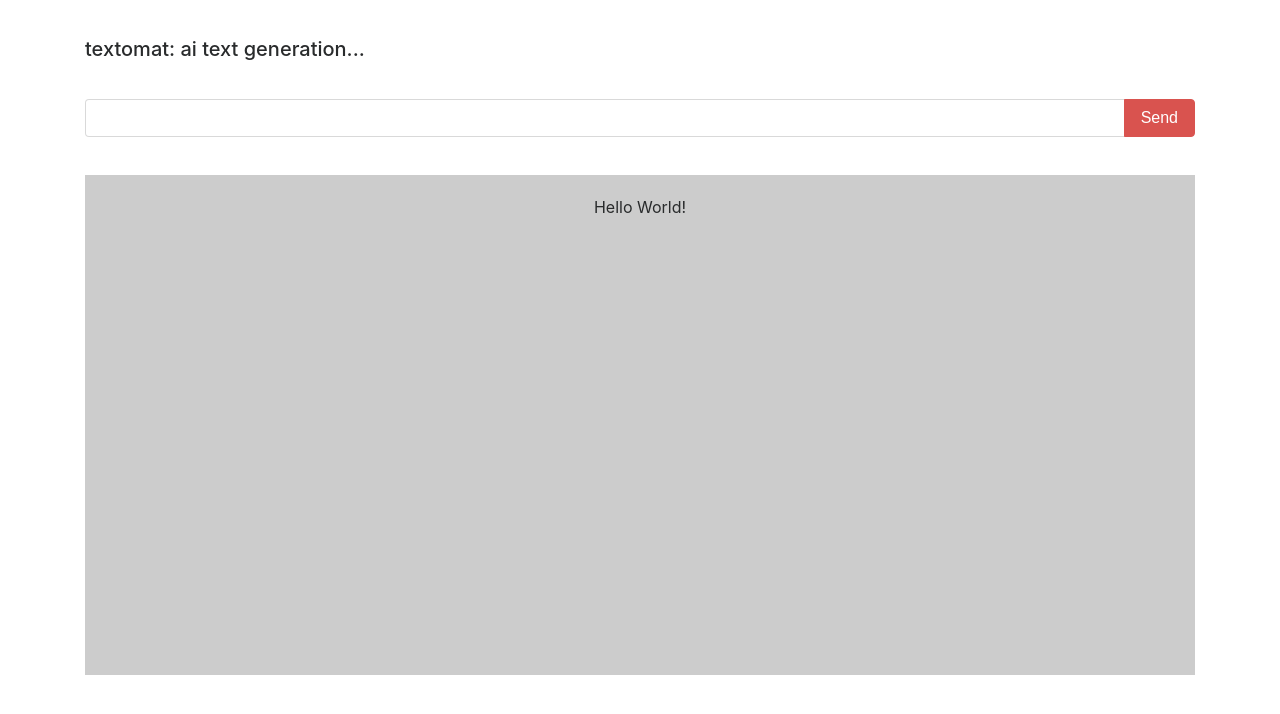
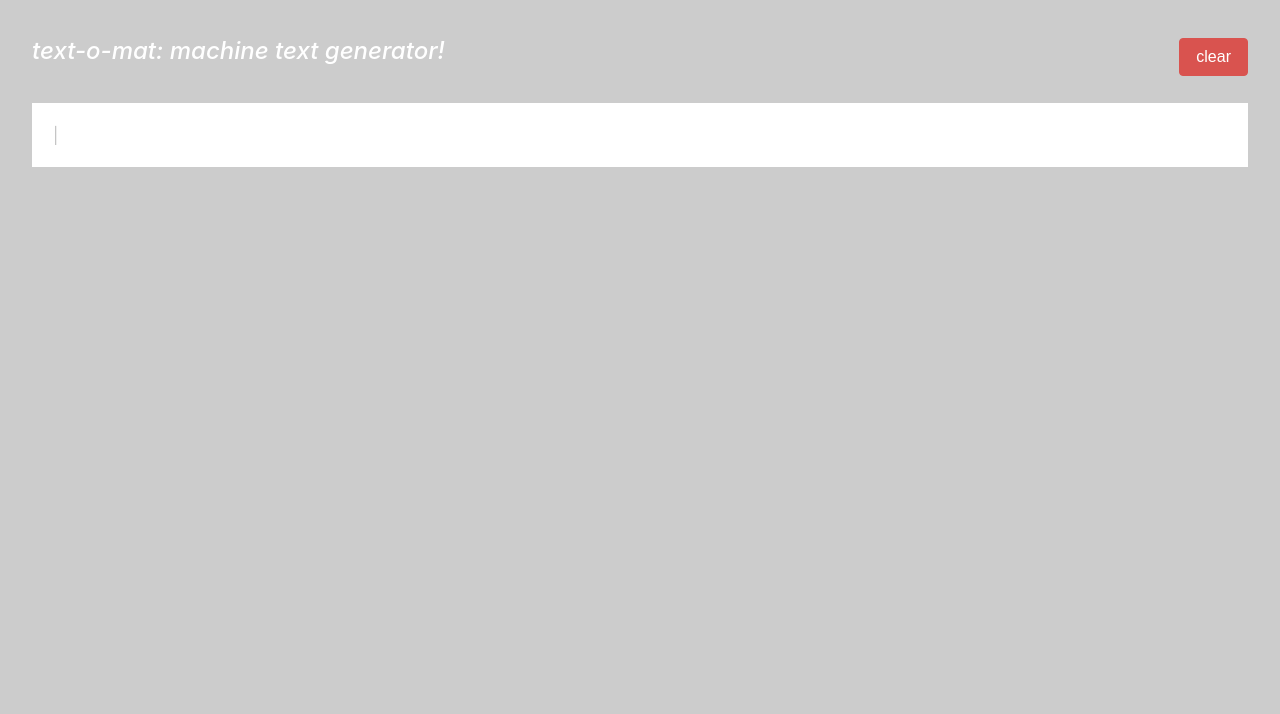
Before and after one commit to ferbcn/textomat, a Flask app: page / in a window 1280 px wide. Shown: the top 714 px of the page. Run offline with Flask 2, Linux system fonts and the light colour scheme; some libraries are stand-ins or nearby versions.

Commit message:
basic layout and loopback

```diff
--- a/application.py
+++ b/application.py
@@ -2,6 +2,7 @@ import os
 import requests
 from flask import Flask, render_template, request, session, json, abort, make_response
 from flask_session import Session
+from flask_socketio import SocketIO, emit
 
 app = Flask(__name__)
 
@@ -9,14 +10,26 @@ app = Flask(__name__)
 app.config["SESSION_PERMANENT"] = False
 app.config["SESSION_TYPE"] = "filesystem"
 Session(app)
+socketio = SocketIO(app)
 
+def get_text(data):
+    quote = f"server says: {data}"
+    return quote
 
 ### Routes ###
-@app.route("/", methods=["GET", "POST"])
+@app.route("/", methods=["GET"])
 def index():
-    text = request.form.get("text-input")
-    if not text:
-        text = "Hello World!"
-    print(text)
+    # store current text in session
+    return render_template("index.html")
 
-    return render_template("index.html", output=text)
+@socketio.on("textinput")
+def generate_text(data):
+    #print("Socket message received!")
+    #text = data.get("text")
+    text = get_text(data)
+    print("sending data: ", text)
+    emit("newdata", text, broadcast=False)
+
+if __name__ == '__main__':
+    app.debug = True
+    app.run(host = '0.0.0.0',port=5000)
--- /dev/null
+++ b/static/index.js
@@ -0,0 +1,81 @@
+// Connect to websocket
+if (socket)
+  socket.socket.connect(location.protocol + '//' + document.domain + ':' + location.port);
+else
+  var socket = io.connect(location.protocol + '//' + document.domain + ':' + location.port);
+//console.log(socket);
+
+// When connected, configure buttons
+socket.on('connect', () => {
+  //console.log("websocket conneted...", socket);
+});
+
+// supress backspace navigation in browser functionality and remove last character in textarea
+$(function disableBS(){
+  /*
+   * this swallows backspace keys on any non-input element.
+   * stops backspace -> back
+   */
+  var rx = /INPUT|SELECT|TEXTAREA/i;
+
+  $(document).bind("keydown keypress", function(e){
+      if( e.which == 8 ){ // 8 == backspace
+          if(!rx.test(e.target.tagName) || e.target.disabled || e.target.readOnly ){
+              e.preventDefault();
+              let text = document.getElementsByClassName('Typewriter__wrapper')[0].innerHTML;
+              newtext = text.substring(0, text.length - 1);
+              document.getElementsByClassName('Typewriter__wrapper')[0].innerHTML = newtext;
+          }
+      }
+  });
+});
+
+
+var typewriter = null;
+
+document.addEventListener('DOMContentLoaded', () => {
+    typewriter = new Typewriter('#textoutput', {
+      loop: false,
+      delay: 20
+    });
+    typewriter.typeString('Hello World!').start().deleteAll();
+});
+
+
+document.onkeypress = function(evt) {
+    evt = evt || window.event;
+    var charCode = evt.keyCode || evt.which;
+    //console.log(charCode);
+    // detect new line character (ENTER)
+    if (charCode == 13){
+      loadtext();
+      document.getElementsByClassName('Typewriter__wrapper')[0].innerHTML += "<br>";
+    }
+    var charStr = String.fromCharCode(charCode);
+    typewriter.typeString(charStr).start();
+};
+
+// send new data request (load new data from server)
+// TO-DO: run automatically when enough words have been written and there is a certain pause
+function loadtext() {
+    let data = document.getElementsByClassName('Typewriter__wrapper')[0].innerHTML;
+    let res = data.split("<br>");
+    let last = res.slice(-1)[0]; // get last element in array
+    // console.log(last)
+    socket.emit('textinput', last);
+};
+
+// message received from server
+socket.on('newdata', newdata => {
+  // Create new post.
+  console.log("Message received:", newdata);
+  //cleartext();
+  newdata += "<br>"
+  typewriter.typeString(newdata).start();
+
+});
+
+
+function cleartext(){
+    document.getElementsByClassName('Typewriter__wrapper')[0].innerHTML = "";
+}
--- a/static/style.css
+++ b/static/style.css
@@ -1,12 +1,40 @@
+body {
+  background-color: #cccccc;
+}
+
+body {
+  height: 100%;
+  margin: 0
+}
+
+.output-area {
+  display: flex;
+  height: 100%;
+  flex: 1 1 auto;
+}
+
+h5{
+  font-style: italic;
+  color: white;
+  font-size: 3vH;
+}
+
 .container {
-  margin-top: 3%
+  margin-top: 3%;
+  padding: 0px;
+  width: 95%;
 }
 
 .text-area{
   padding: 20px;
-  text-align: center;
-  background-color: rgba(0,0,0,0.2);
+  background-color: rgba(255,255,255,1);
+  color: darkgray;
+  font-size: 2vH;
   width: 100%;
   height: 100%;
-  height: 500px;
 }
+
+
+.clearbutton{
+  float: right;
+}
--- a/templates/index.html
+++ b/templates/index.html
@@ -7,26 +7,30 @@
 {% block body %}
 
 <div class="container">
-    <h5>textomat: ai text generation...</h5>
+    <h5>text-o-mat: machine text generator!
+    <button class="btn btn-danger clearbutton" onclick="cleartext()">clear</button>
+    </h5>
 </div>
 
+<!--
 <div class="container">
-
-  <form action="{{ url_for('index') }}" method="post">
       <div class="input-group">
-          <input pattern=".{3,50}" class="form-control" type="text" name="text-input">
-          <span class="input-group-btn">
-          <button class="btn btn-danger" type="submit" onclick="">Send</button>
-         </span>
+          <input pattern=".{3,50}" class="form-control" type="text" name="text-input" placeholder="whats on your mind?">
+          <button class="btn btn-danger" type="submit" onclick="loadtext(); return 0;">Send</button>
+          <button class="btn btn-info" type="submit" onclick="cleartext()">clear</button>
       </div>
-    </form>
 
 </div>
+-->
 
-<div class="container">
-    <div class="text-area">
-        {% if output %}{{ output }}{% endif %}
-    </div>
+<div class="container outputarea">
+  <div class="text-area" id="textoutput">
+          {% if output %}{{ output }}{% endif %}
+  </div>
 </div>
 
+<script src="{{ url_for('static', filename='index.js') }}"></script>
+
+<script src="{{ url_for('static', filename='core.js') }}"></script>
+
 {% endblock %}
--- a/templates/layout.html
+++ b/templates/layout.html
@@ -5,6 +5,8 @@
         <link rel="stylesheet" href="https://maxcdn.bootstrapcdn.com/bootstrap/4.0.0-beta.3/css/bootstrap.min.css" integrity="sha384-Zug+QiDoJOrZ5t4lssLdxGhVrurbmBWopoEl+M6BdEfwnCJZtKxi1KgxUyJq13dy" crossorigin="anonymous">
         <link rel="stylesheet" href="{{url_for('static', filename='style.css')}}" type="text/css">
         <meta name="viewport" content="width=device-width, initial-scale=1.0">
+        <script type="text/javascript" src="//cdnjs.cloudflare.com/ajax/libs/socket.io/1.3.6/socket.io.min.js"></script>
+        <script src="https://ajax.googleapis.com/ajax/libs/jquery/3.4.1/jquery.min.js"></script>
         {% block heading %}
         {% endblock %}
     </head>
```
Also changed, not shown: static/core.js (added), 1 other file.
